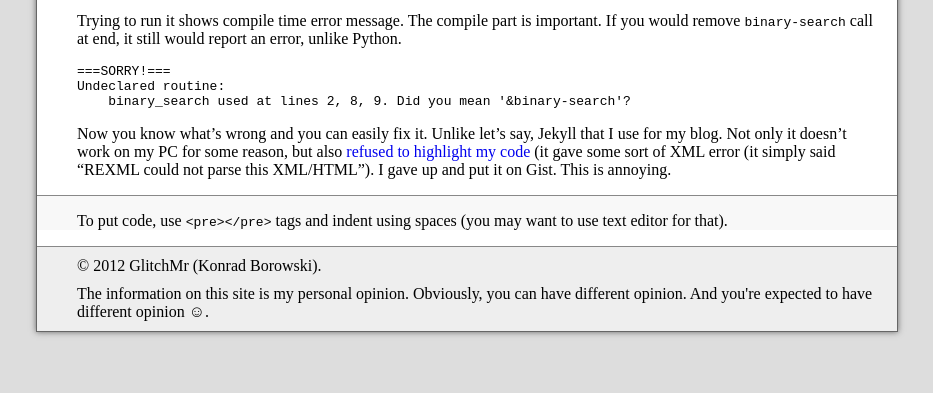
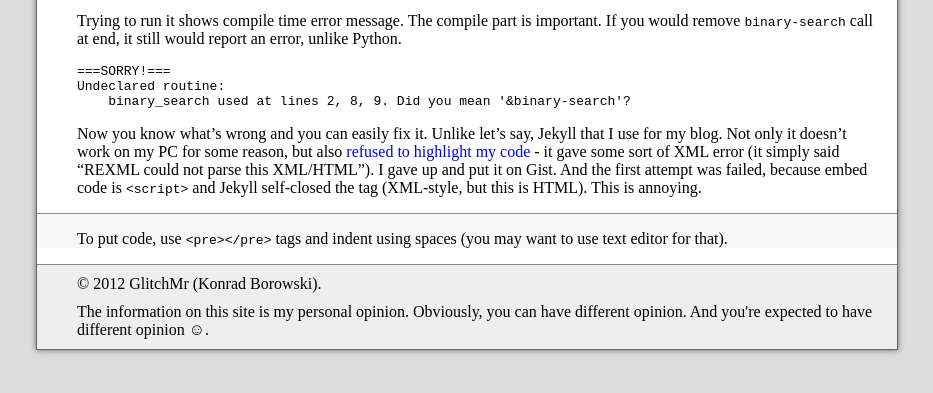
Before and after one commit to KamilaBorowska/old-xfix.github.io, a Jekyll site: the page built from _posts/2013-01-20-helpful-error-messages.md, in a window 1280 px wide, cut to the strip 327-720 px from the top of the page. Shown: the whole strip, without its empty margins (173-1106 px from the left). Built offline with Jekyll 4.4.1, drawn with Linux system fonts in a browser that asks for light colours; comment, search, counter and statistics services are not loaded.

Commit message:
You won't self-close it now

```diff
--- a/_posts/2013-01-20-helpful-error-messages.md
+++ b/_posts/2013-01-20-helpful-error-messages.md
@@ -7,7 +7,9 @@
 recursion). The bug is that it doesn't work because of two different
 identifiers `binary-search` and `binary_search`.
 
-<script src="https://gist.github.com/4577858.js"></script>
+<script src="https://gist.github.com/4577858.js">
+// ASDF why you auto close tags XML style
+</script>
 
 Trying to run it shows compile time error message. The compile part is
 important. If you would remove `binary-search` call at end, it still
@@ -19,8 +21,10 @@
 
 Now you know what's wrong and you can easily fix it. Unlike let's say,
 Jekyll that I use for my blog. Not only it doesn't work on my PC for
-some reason, but also [refused to highlight my code] (it gave some sort
+some reason, but also [refused to highlight my code] - it gave some sort
 of XML error (it simply said "REXML could not parse this XML/HTML").
-I gave up and put it on Gist. This is annoying.
+I gave up and put it on Gist. And the first attempt was failed, because
+embed code is `<script>` and Jekyll self-closed the tag (XML-style, but
+this is HTML). This is annoying.
 
 [refused to highlight my code]: https://github.com/GlitchMr/glitchmr.github.com/commits/master/_posts/2013-01-20-helpful-error-messages.md "GitHub: GlitchMr/glitchmr.github.com (history for this post)"
```
